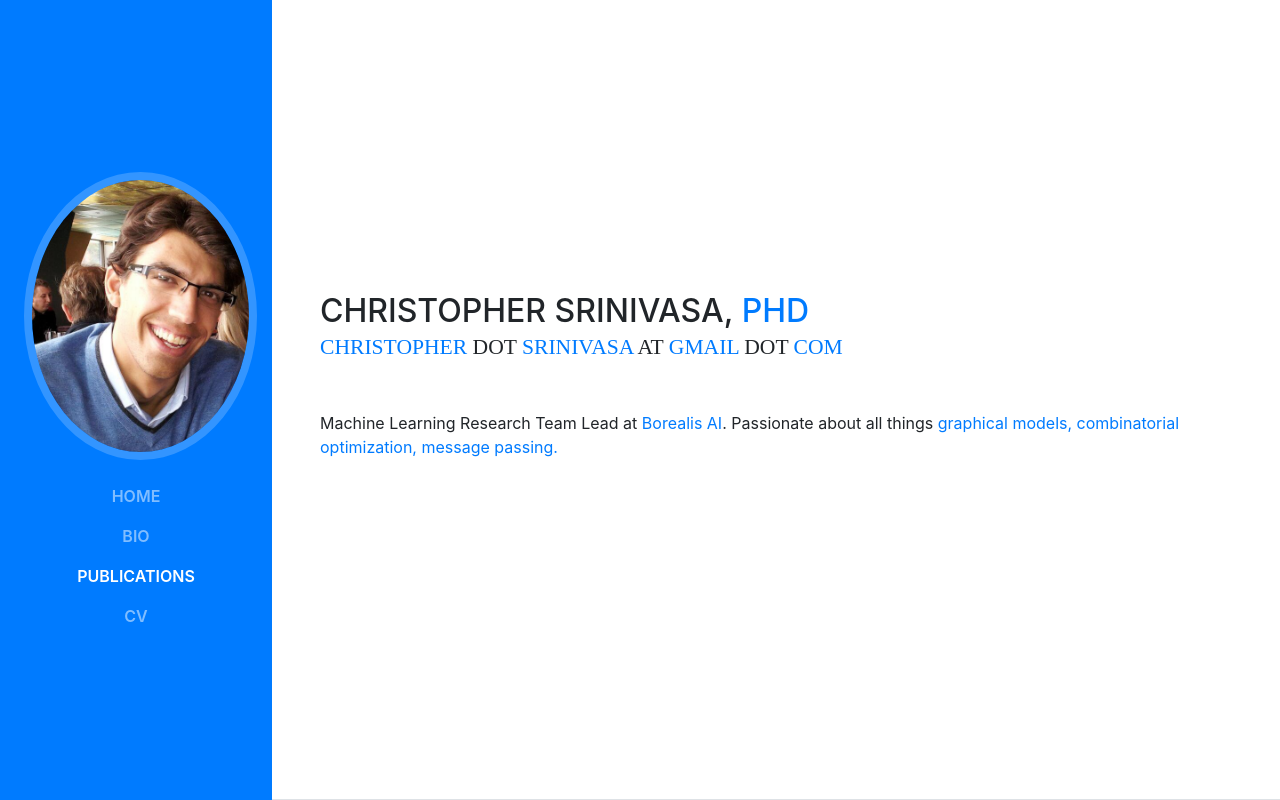
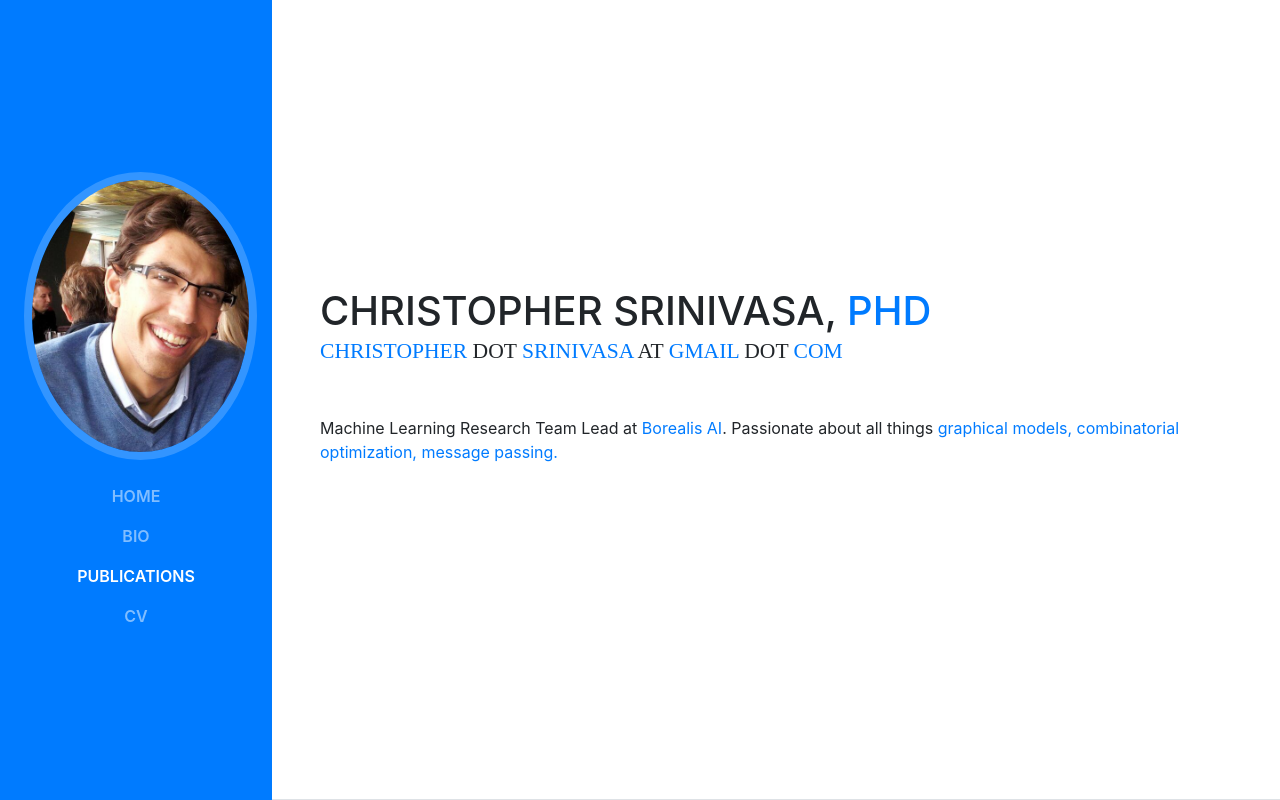
Before and after one commit to christophersrinivasa/christophersrinivasa.github.io, a website with bundled scripts: page index.html in a window 1280 px wide. Shown: the top 800 px of the page. Built offline with nearby package versions, Linux system fonts and the light colour scheme; a web font is replaced by a local one.

Commit message:
Update index.html

```diff
--- a/index.html
+++ b/index.html
@@ -59,9 +59,9 @@
 
       <section class="resume-section p-3 p-lg-5 d-flex d-column" id="home">
         <div class="my-auto">
-          <h2 class="mb-0">Christopher Srinivasa,
+          <h1 class="mb-0">Christopher Srinivasa,
             <span class="text-primary">PHD</span>
-          </h2>
+          </h1>
           <div class="subheading mb-5"> <span class="text-primary"> christopher </span> DOT <span class="text-primary"> srinivasa </span> AT <span class="text-primary"> gmail </span> DOT <span class="text-primary"> com </span> </div>
           <p class="mb-5"> Machine Learning Research Team Lead at <a href="http://www.borealisai.com/" target="_blank"><span class="text-primary">Borealis AI</span></a>. Passionate about all things <span class="text-primary"> graphical models, combinatorial optimization, message passing. </span> </p>
 
```
